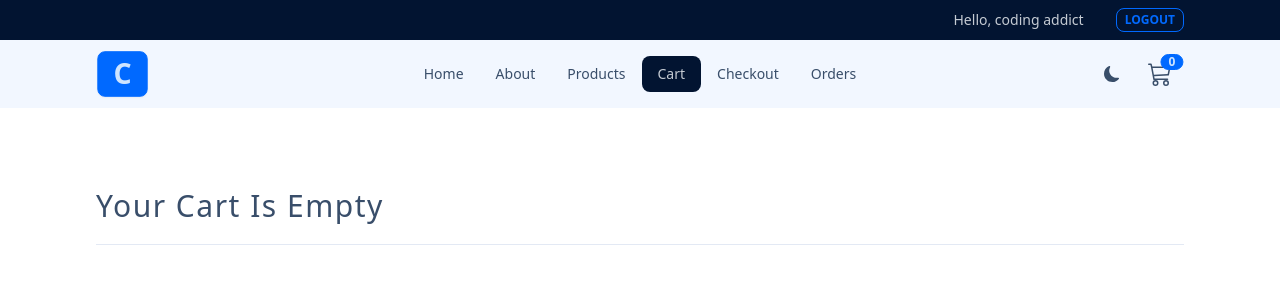
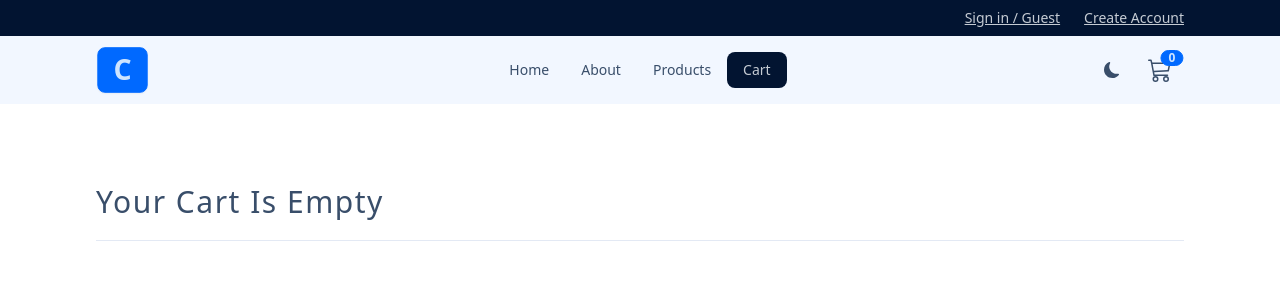
Before and after one commit to priyak1203/react-libraries, a React (Vite) app in the folder 10-ComfyStore-New/: page /cart in a window 1280 px wide. Shown: the top 300 px of the page. Built offline with nearby package versions, Linux system fonts and the light colour scheme.

Commit message:
login user reducer

```diff
--- a/10-ComfyStore-New/src/features/user/userSlice.js
+++ b/10-ComfyStore-New/src/features/user/userSlice.js
@@ -4,6 +4,10 @@ import { toast } from 'react-toastify';
 const themes = {
   winter: 'winter',
   dracula: 'dracula',
+};
+
+const getUserFromLocalStorage = () => {
+  return JSON.parse(localStorage.getItem('user')) || null;
 };
 
 const getThemeFromLocalStorage = () => {
@@ -13,7 +17,7 @@ const getThemeFromLocalStorage = () => {
 };
 
 const initialState = {
-  user: { username: 'coding addict' },
+  user: getUserFromLocalStorage(),
   theme: getThemeFromLocalStorage(),
 };
 
@@ -22,7 +26,9 @@ const userSlice = createSlice({
   initialState,
   reducers: {
     loginUser: (state, action) => {
-      console.log(action.payload);
+      const user = { ...action.payload.user, token: action.payload.jwt };
+      state.user = user;
+      localStorage.setItem('user', JSON.stringify(user));
     },
     logoutUser: (state) => {
       state.user = null;
```
